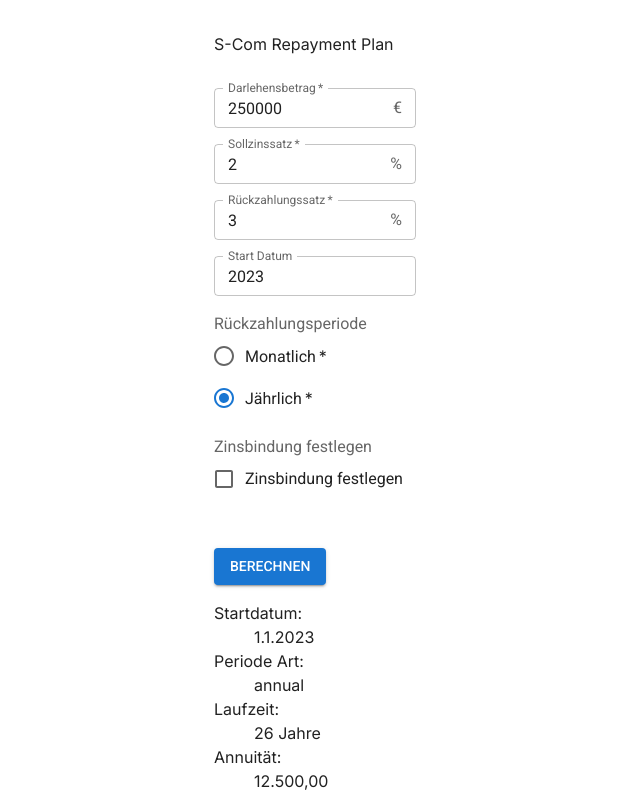
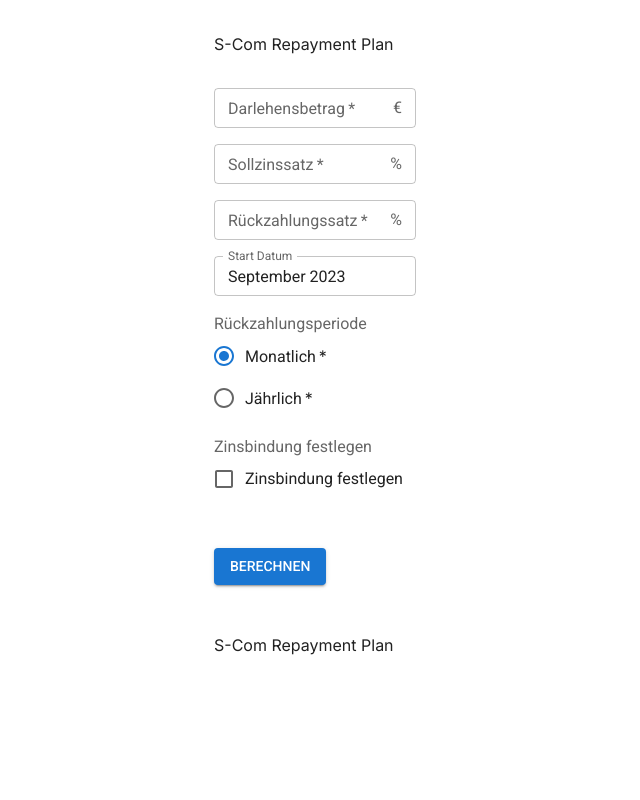
Before and after one commit to scsskid/repayment-plan, a Next.js app: page / in a window 1280 px wide. Shown: the top 800 px of the page, without its empty margins (0-640 px from the left). Built offline with nearby package versions, Linux system fonts and the light colour scheme.

Commit message:
add formSubmitted State

```diff
--- a/src/components/Display.tsx
+++ b/src/components/Display.tsx
@@ -27,7 +27,7 @@ export default function Display({ formState }: Props) {
   if (!isFormValidSimple) {
     return (
       <>
-        <p>NOT VALID</p>
+        <p style={{ color: 'red' }}>formData ist ungültig.</p>
         <pre>{JSON.stringify(formState, null, 2)}</pre>
       </>
     );
@@ -48,7 +48,7 @@ export default function Display({ formState }: Props) {
         {initialAunnuity && (
           <>
             <dt>Annuität: </dt>
-            <dd>{numberToLocaleString(initialAunnuity)}</dd>
+            <dd>{numberToLocaleString(initialAunnuity)} €</dd>
           </>
         )}
 
@@ -58,7 +58,8 @@ export default function Display({ formState }: Props) {
             <dd>
               {numberToLocaleString(
                 repaymentPlan.loanAmountAfterFixedInterestPeriod
-              )}
+              )}{' '}
+              €
             </dd>
           </>
         )}
--- a/src/components/Form.tsx
+++ b/src/components/Form.tsx
@@ -36,13 +36,21 @@ import { DispatchAction, FormState } from '@/types/common';
 type Props = {
   formState: FormState;
   dispatch: React.Dispatch<DispatchAction>;
+  formSubmitted: boolean;
+  setFormSubmitted: React.Dispatch<React.SetStateAction<boolean>>;
 };
 
-export default function Form({ formState: state, dispatch }: Props) {
+export default function Form({
+  formState: state,
+  dispatch,
+  formSubmitted,
+  setFormSubmitted
+}: Props) {
   const [showError, setShowError] = useState(false);
 
   const formSubmitHandler = (e: FormEvent) => {
     e.preventDefault(); //prevents the form from submitting
+    setFormSubmitted(true);
 
     let isFormValid = true;
 
@@ -281,9 +289,17 @@ export default function Form({ formState: state, dispatch }: Props) {
 
         <div className="form-element">
           <Box sx={{ pt: 4 }} className="form-element">
-            <Button type="submit" variant="contained">
+            <Button type="submit" variant="contained" disabled={formSubmitted}>
               Berechnen
             </Button>
+            {formSubmitted && (
+              <p>
+                <small>
+                  Die Tabelle wird automatisch bei Änderungen der Paramter
+                  aktualisiert.
+                </small>
+              </p>
+            )}
           </Box>
           {showError && !state.isFormValid && (
             <div className="form_error">
--- a/src/components/Loaner.tsx
+++ b/src/components/Loaner.tsx
@@ -3,7 +3,7 @@
 import { LocalizationProvider } from '@mui/x-date-pickers';
 import { AdapterDayjs } from '@mui/x-date-pickers/AdapterDayjs';
 import 'dayjs/locale/de';
-import { useReducer } from 'react';
+import { useReducer, useState } from 'react';
 import { UPDATE_FORM } from '@/lib/formUtils';
 import Display from './Display';
 import Form from './Form';
@@ -17,10 +17,10 @@ const commonProps = {
 };
 
 const initialState = {
-  loanAmount: { ...commonProps, value: '250000' },
-  interestRate: { ...commonProps, value: '2' },
-  initialRepaymentRate: { ...commonProps, value: '3' },
-  periodType: { value: 'annual' },
+  loanAmount: { ...commonProps, value: '' },
+  interestRate: { ...commonProps, value: '' },
+  initialRepaymentRate: { ...commonProps, value: '' },
+  periodType: { value: 'monthly' },
   fixedInterest: { ...commonProps, value: false },
   fixedInterestDuration: { ...commonProps, value: '1' },
   fixedInterestFollowingInterestRate: { ...commonProps, value: '0' },
@@ -28,8 +28,40 @@ const initialState = {
   isFormValid: false
 } as FormState;
 
+export default function Loaner() {
+  // Todo: useRecuder should not be initialized until the form is submitted
+  const [formState, dispatch] = useReducer(formReducer, initialState) as [
+    FormState,
+    React.Dispatch<DispatchAction>
+  ];
+  const [formSubmitted, setFormSubmitted] = useState(false);
+
+  const startDate = formState.startDate.value;
+  const periodType = formState.periodType.value;
+
+  if (periodType === 'annual') {
+    startDate.setMonth(0);
+  }
+
+  startDate.setHours(0, 0, 0, 0);
+  startDate.setDate(1);
+
+  return (
+    <LocalizationProvider dateAdapter={AdapterDayjs} adapterLocale="de">
+      <div>
+        <Form
+          formState={formState}
+          dispatch={dispatch}
+          setFormSubmitted={setFormSubmitted}
+          formSubmitted={formSubmitted}
+        />
+        {formSubmitted && <Display formState={formState} />}
+      </div>
+    </LocalizationProvider>
+  );
+}
+
 const formReducer = (state: FormState, action: DispatchAction) => {
-  // console.log('action', action);
   switch (action.type) {
     case UPDATE_FORM:
       const { name, value, hasError, errorMessage, touched, isFormValid } =
@@ -44,31 +76,3 @@ const formReducer = (state: FormState, action: DispatchAction) => {
       return state;
   }
 };
-
-export default function Loaner() {
-  const [formState, dispatch] = useReducer(formReducer, initialState) as [
-    FormState,
-    React.Dispatch<DispatchAction>
-  ];
-
-  console.log('--- formState', formState);
-
-  const startDate = formState.startDate.value;
-  const periodType = formState.periodType.value;
-
-  if (periodType === 'annual') {
-    startDate.setMonth(0);
-  }
-
-  startDate.setHours(0, 0, 0, 0);
-  startDate.setDate(1);
-
-  return (
-    <LocalizationProvider dateAdapter={AdapterDayjs} adapterLocale="de">
-      <div>
-        <Form formState={formState} dispatch={dispatch} />
-        <Display formState={formState} />
-      </div>
-    </LocalizationProvider>
-  );
-}
--- a/src/hooks.ts/useRepaymentPlan.ts
+++ b/src/hooks.ts/useRepaymentPlan.ts
@@ -13,9 +13,9 @@ export default function useRepaymentPlan(formState: FormState) {
   } = formState;
 
   const isFormValidSimple =
-    loanAmount.value !== '0' &&
-    interestRate.value !== '0' &&
-    initialRepaymentRate.value !== '0' &&
+    parseFloat(loanAmount.value) > 0 &&
+    parseFloat(interestRate.value) > 0 &&
+    parseFloat(initialRepaymentRate.value) > 0 &&
     loanAmount.value !== '' &&
     interestRate.value !== '' &&
     initialRepaymentRate.value !== '';
```
